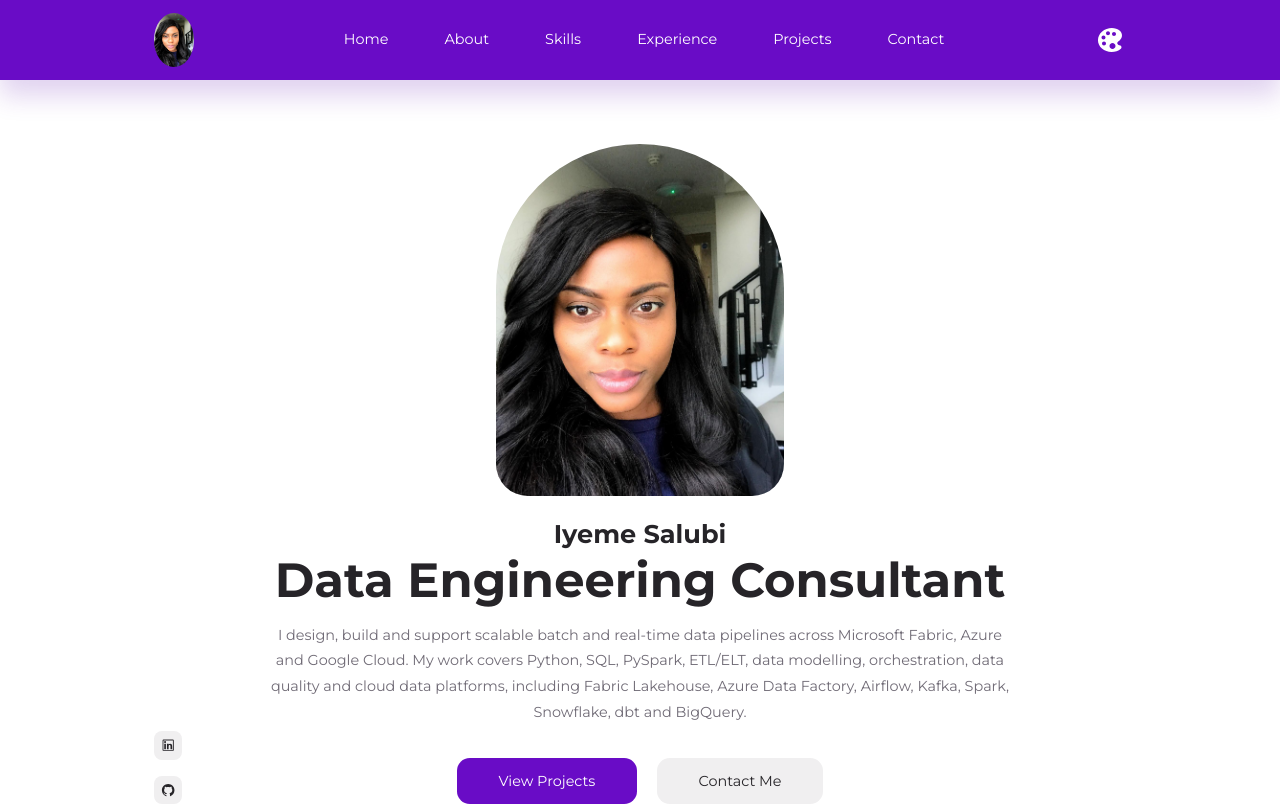
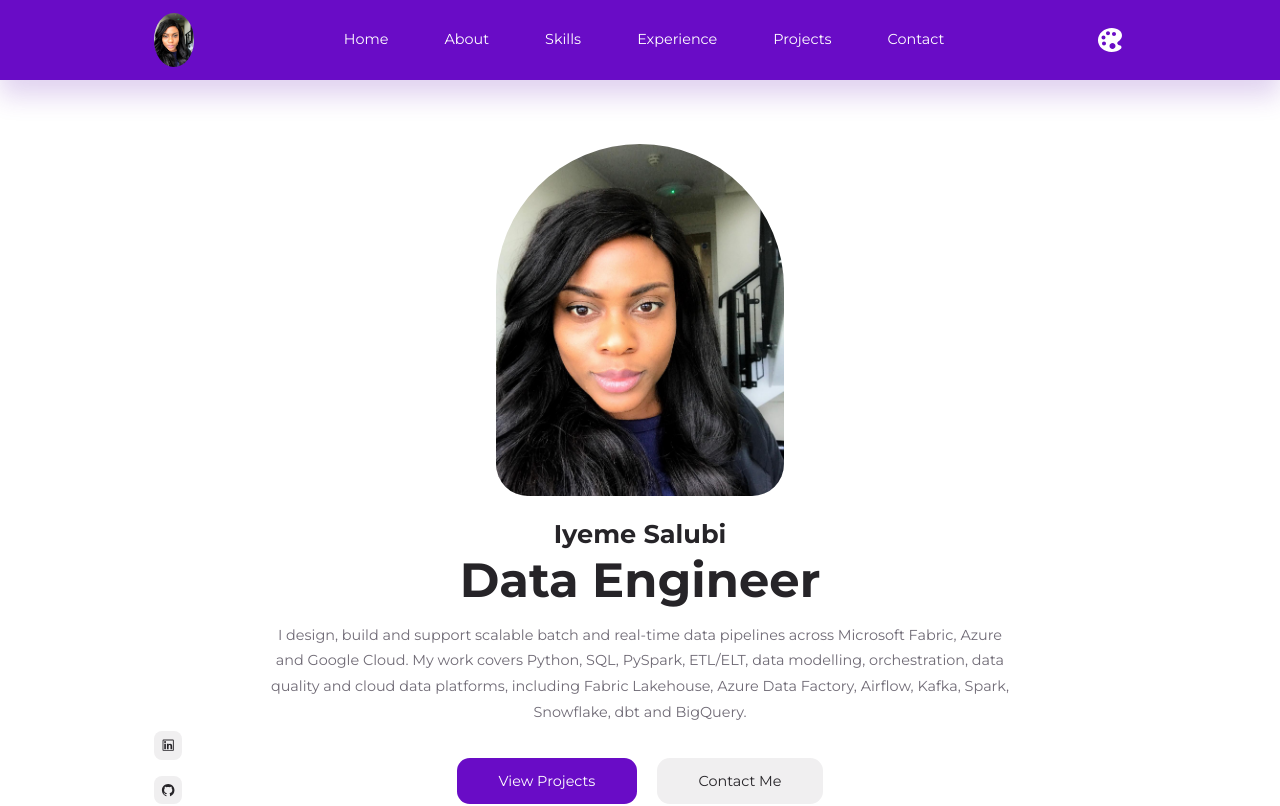
Before and after one commit to iyeme-dev/iyeme-portfolio, a React (Create React App) app: page / in a window 1280 px wide. Shown: the top 806 px of the page. Built offline with nearby package versions, Linux system fonts and the light colour scheme.

Commit message:
Change portfolio title to Data Engineer

```diff
--- a/src/sections/header/Header.jsx
+++ b/src/sections/header/Header.jsx
@@ -18,7 +18,7 @@ const Header = () => {
         </div>
 
         <h3 data-aos="fade-up">Iyeme Salubi</h3>
-        <h1 data-aos="fade-up">Data Engineering Consultant</h1>
+        <h1 data-aos="fade-up">Data Engineer</h1>
 
         <p data-aos="fade-up">
           I design, build and support scalable batch and real-time data pipelines across
```
